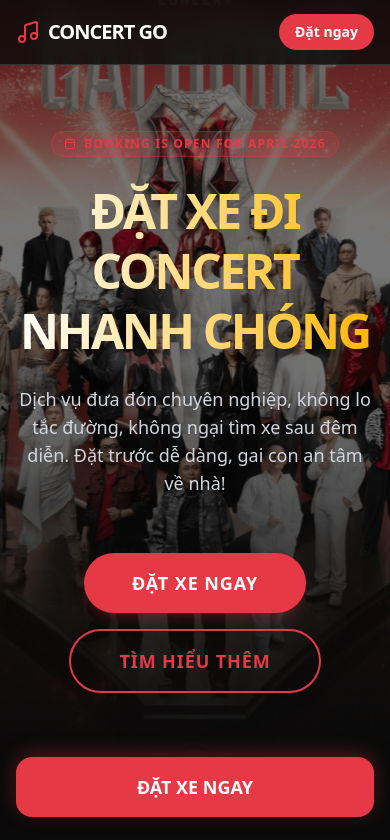
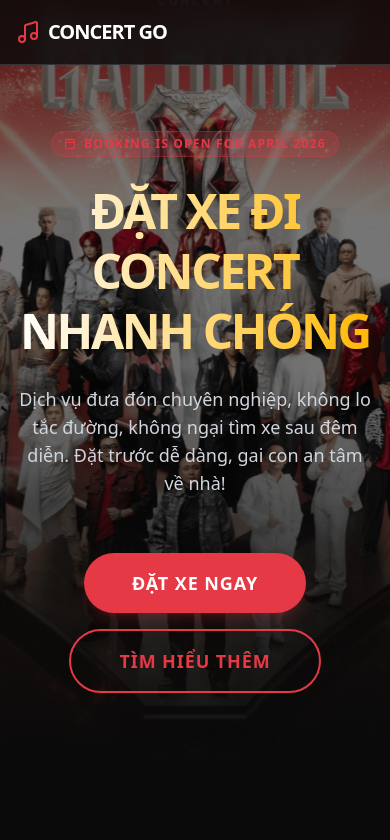
Before and after one commit to Tonygoodkid/concert, a Next.js app: page / in a window 390 px wide. Shown: the top 840 px of the page. Built offline with nearby package versions, Linux system fonts and the light colour scheme.

Commit message:
style: remove overlapping sticky cta and redundant header button on mobile

```diff
--- a/components/layout/Footer.tsx
+++ b/components/layout/Footer.tsx
@@ -34,15 +34,6 @@ export default function Footer() {
           © 2026 Concert Go. All Rights Reserved. Designed for concert lovers.
         </div>
       </div>
-
-      {/* Sticky Mobile CTA */}
-      <div className="md:hidden fixed bottom-6 left-4 right-4 z-40">
-        <Link href="/booking">
-          <button className="w-full bg-primary text-white py-4 rounded-2xl text-lg font-bold shadow-2xl sticky-cta uppercase animate-bounce-subtle">
-            Đặt xe ngay
-          </button>
-        </Link>
-      </div>
     </footer>
   );
 }
--- a/components/layout/Header.tsx
+++ b/components/layout/Header.tsx
@@ -15,8 +15,8 @@ export default function Header() {
             <Link href="#how-it-works" className="text-gray-300 hover:text-white transition-colors">Cách đặt</Link>
             <Link href="/tracking" className="text-gray-300 hover:text-white transition-colors">Tra cứu đơn</Link>
           </nav>
-          <Link href="/booking">
-            <button className="bg-primary text-white px-4 py-2 rounded-full text-sm font-semibold hover:bg-primary/90 transition-all">
+          <Link href="/booking" className="hidden md:block">
+            <button className="bg-primary text-white px-4 py-2 rounded-full text-sm font-semibold hover:bg-primary/90 transition-all shadow-lg shadow-primary/20">
               Đặt ngay
             </button>
           </Link>
```
